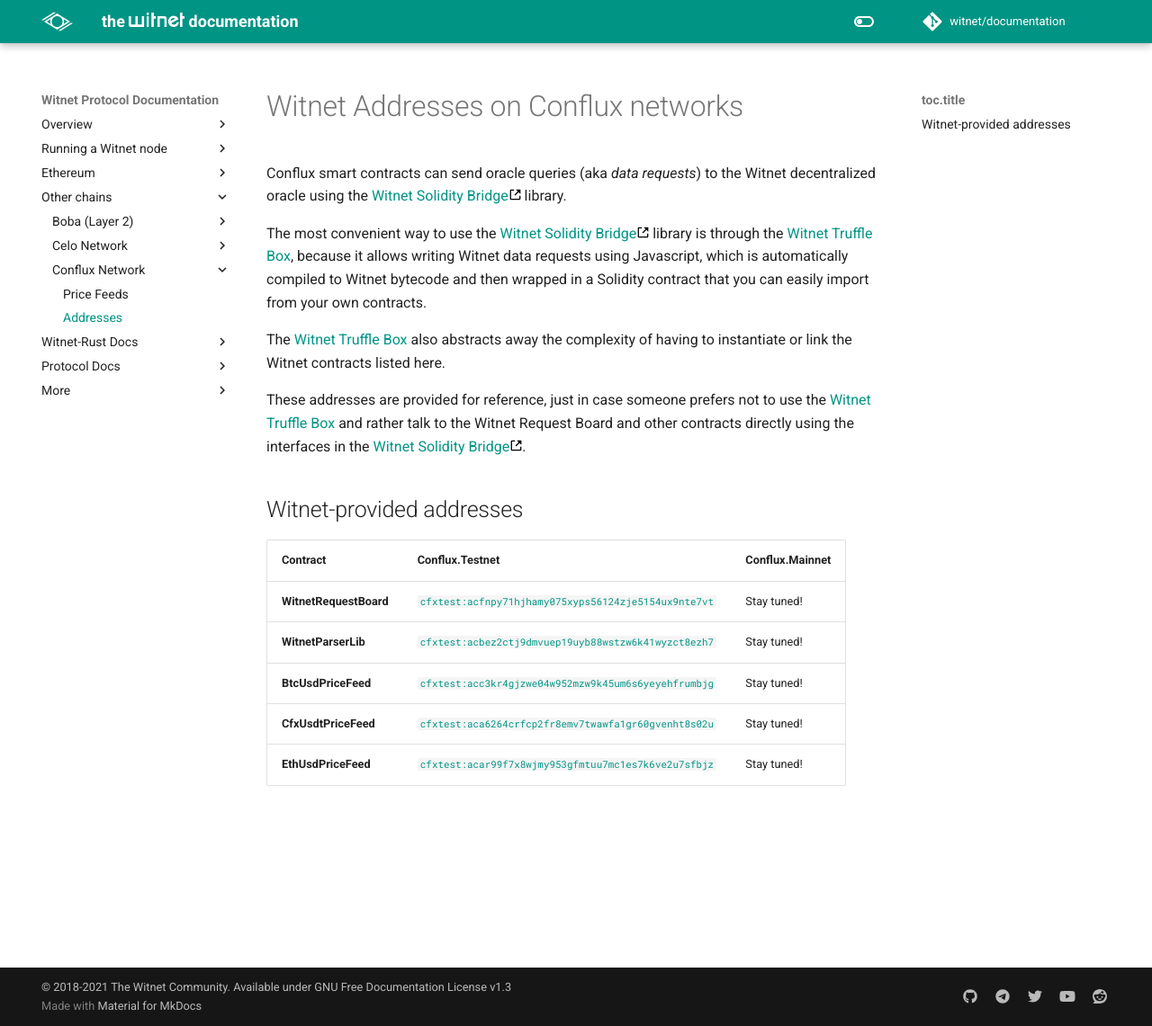
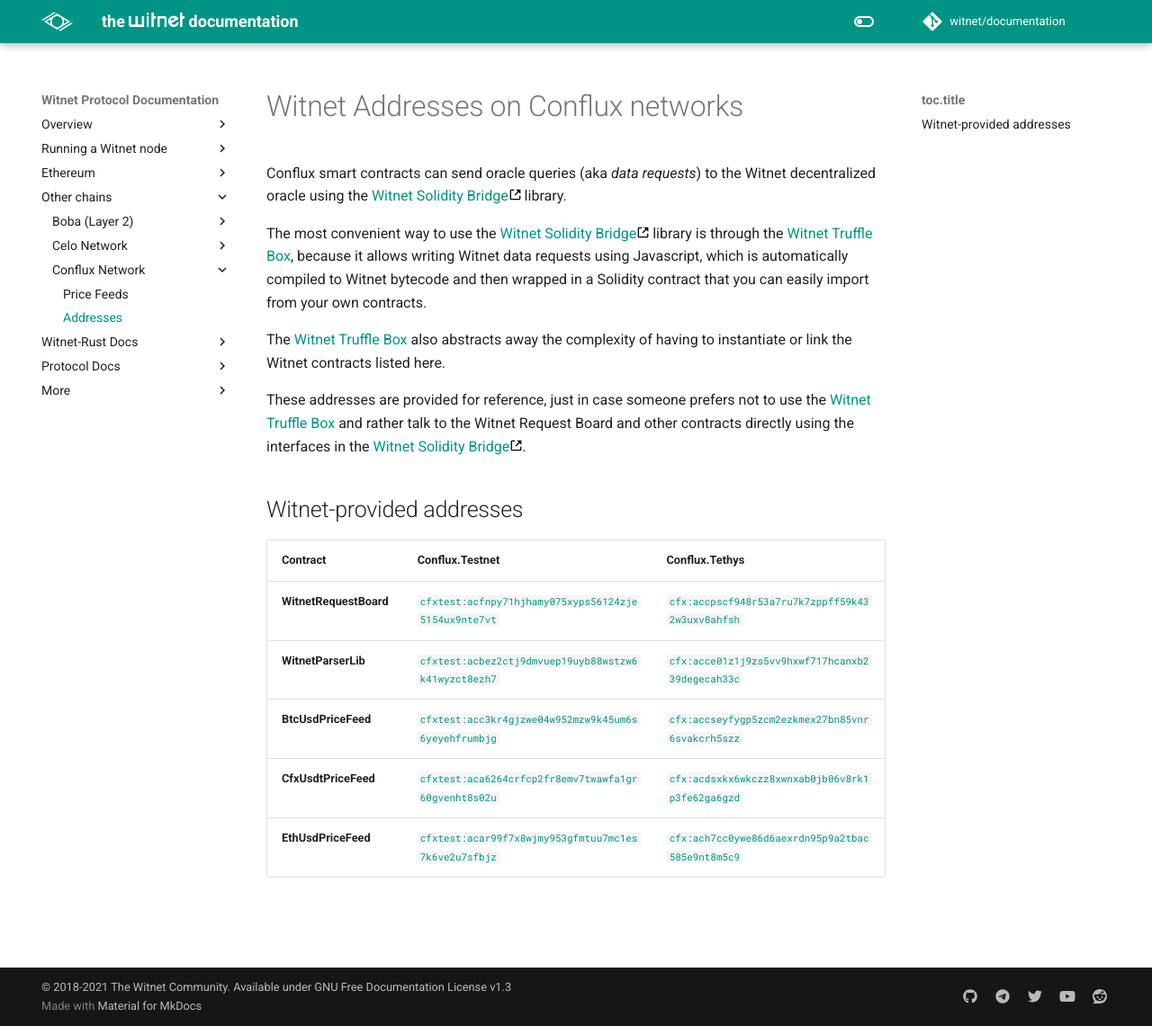
Before and after one commit to witnet/documentation, an MkDocs documentation site: the page built from docs/chains/conflux/addresses.md, in a window 1280 px wide and 1141 px high. Shown: the whole window at 90% size. Built offline with MkDocs 1.6.1 and Material for MkDocs 9.7.7, drawn with Linux system fonts in a browser that asks for light colours; comment, search, counter and statistics services are not loaded.

Commit message:
chore: add/fix missing addresses

```diff
--- a/docs/chains/conflux/addresses.md
+++ b/docs/chains/conflux/addresses.md
@@ -15,13 +15,13 @@ rather talk to the Witnet Request Board and other contracts directly using the i
 
 ## Witnet-provided addresses
 
-| Contract | Conflux.Testnet | Conflux.Mainnet |
+| Contract | Conflux.Testnet | Conflux.Tethys |
 | :------- | :-------------- | :-------------- |
-| **WitnetRequestBoard** | [`cfxtest:acfnpy71hjhamy075xyps56124zje5154ux9nte7vt`](https://testnet.confluxscan.io/address/cfxtest:acfnpy71hjhamy075xyps56124zje5154ux9nte7vt) | Stay tuned!
-| **WitnetParserLib**  | [`cfxtest:acbez2ctj9dmvuep19uyb88wstzw6k41wyzct8ezh7`](https://testnet.confluxscan.io/address/cfxtest:acbez2ctj9dmvuep19uyb88wstzw6k41wyzct8ezh7) | Stay tuned!
-| **BtcUsdPriceFeed**  | [`cfxtest:acc3kr4gjzwe04w952mzw9k45um6s6yeyehfrumbjg`](https://testnet.confluxscan.io/address/cfxtest:acc3kr4gjzwe04w952mzw9k45um6s6yeyehfrumbjg) | Stay tuned!
-| **CfxUsdtPriceFeed**  | [`cfxtest:aca6264crfcp2fr8emv7twawfa1gr60gvenht8s02u`](https://testnet.confluxscan.io/address/cfxtest:aca6264crfcp2fr8emv7twawfa1gr60gvenht8s02u) | Stay tuned!
-| **EthUsdPriceFeed** | [`cfxtest:acar99f7x8wjmy953gfmtuu7mc1es7k6ve2u7sfbjz`](https://testnet.confluxscan.io/address/cfxtest:acar99f7x8wjmy953gfmtuu7mc1es7k6ve2u7sfbjz) | Stay tuned!
+| **WitnetRequestBoard** | [`cfxtest:acfnpy71hjhamy075xyps56124zje5154ux9nte7vt`](https://testnet.confluxscan.io/address/cfxtest:acfnpy71hjhamy075xyps56124zje5154ux9nte7vt) | [`cfx:accpscf948r53a7ru7k7zppff59k432w3uxv8ahfsh`](https://confluxscan.io/address/cfx:accpscf948r53a7ru7k7zppff59k432w3uxv8ahfsh)
+| **WitnetParserLib**  | [`cfxtest:acbez2ctj9dmvuep19uyb88wstzw6k41wyzct8ezh7`](https://testnet.confluxscan.io/address/cfxtest:acbez2ctj9dmvuep19uyb88wstzw6k41wyzct8ezh7) | [`cfx:acce01z1j9zs5vv9hxwf717hcanxb239degecah33c`](https://confluxscan.io/address/cfx:acce01z1j9zs5vv9hxwf717hcanxb239degecah33c)
+| **BtcUsdPriceFeed**  | [`cfxtest:acc3kr4gjzwe04w952mzw9k45um6s6yeyehfrumbjg`](https://testnet.confluxscan.io/address/cfxtest:acc3kr4gjzwe04w952mzw9k45um6s6yeyehfrumbjg) | [`cfx:accseyfygp5zcm2ezkmex27bn85vnr6svakcrh5szz`](https://confluxscan.io/address/cfx:accseyfygp5zcm2ezkmex27bn85vnr6svakcrh5szz)
+| **CfxUsdtPriceFeed**  | [`cfxtest:aca6264crfcp2fr8emv7twawfa1gr60gvenht8s02u`](https://testnet.confluxscan.io/address/cfxtest:aca6264crfcp2fr8emv7twawfa1gr60gvenht8s02u) | [`cfx:acdsxkx6wkczz8xwnxab0jb06v8rk1p3fe62ga6gzd`](https://confluxscan.io/address/cfx:acdsxkx6wkczz8xwnxab0jb06v8rk1p3fe62ga6gzd)
+| **EthUsdPriceFeed** | [`cfxtest:acar99f7x8wjmy953gfmtuu7mc1es7k6ve2u7sfbjz`](https://testnet.confluxscan.io/address/cfxtest:acar99f7x8wjmy953gfmtuu7mc1es7k6ve2u7sfbjz) | [`cfx:ach7cc0ywe86d6aexrdn95p9a2tbac585e9nt8m5c9`](https://confluxscan.io/address/cfx:ach7cc0ywe86d6aexrdn95p9a2tbac585e9nt8m5c9)
 
 [Witnet Solidity Bridge]: https://github.com/witnet/witnet-solidity-bridge
 [Witnet Truffle Box]: /try/use-from-ethereum
```
Also changed, not shown: docs/chains/boba/addresses.md (+7 -5 lines), docs/chains/boba/price-feeds.md (+5 -5 lines), docs/chains/celo/addresses.md (+7 -4 lines), docs/chains/celo/price-feeds.md (+6 -4 lines), docs/chains/conflux/price-feeds.md (+3 -3 lines).
